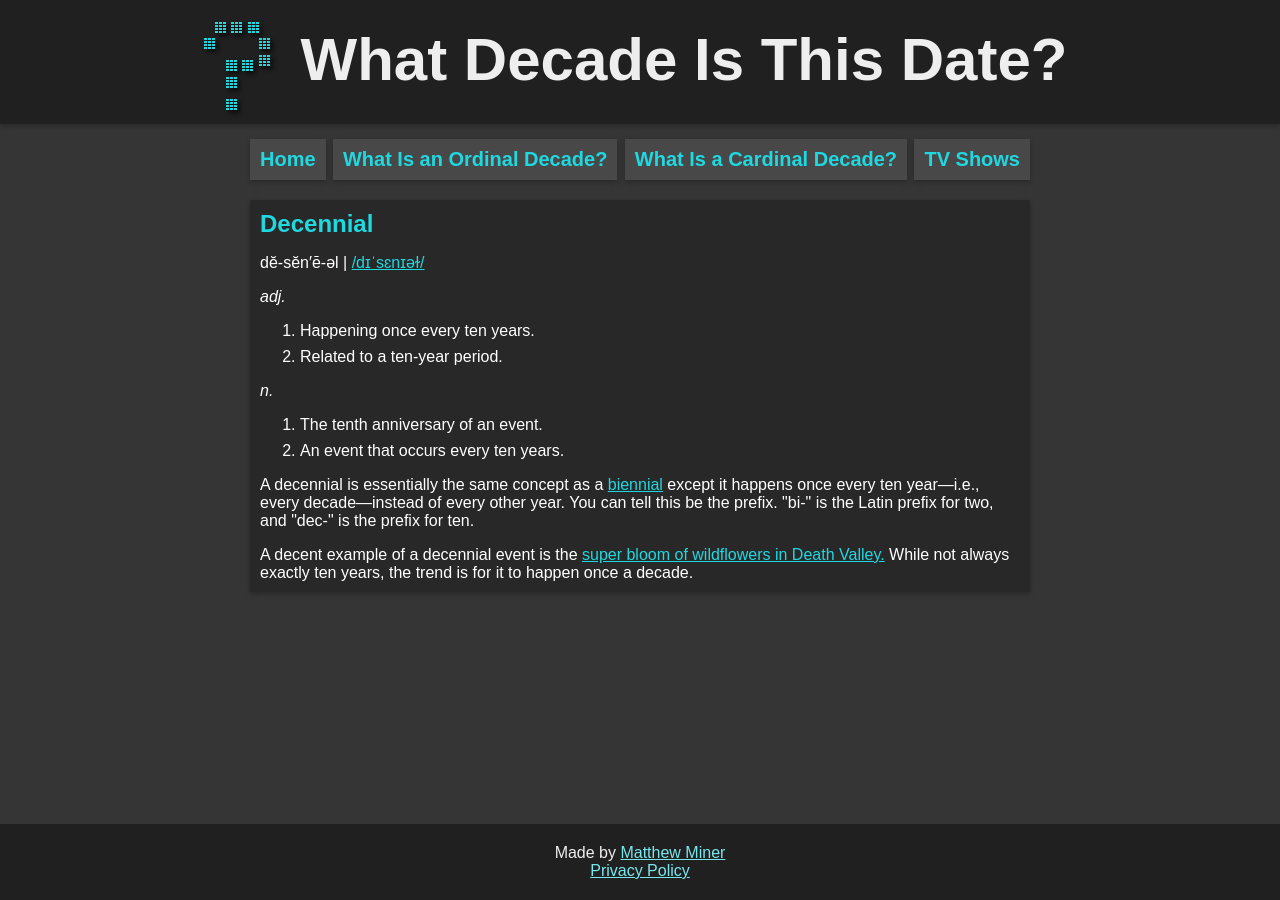
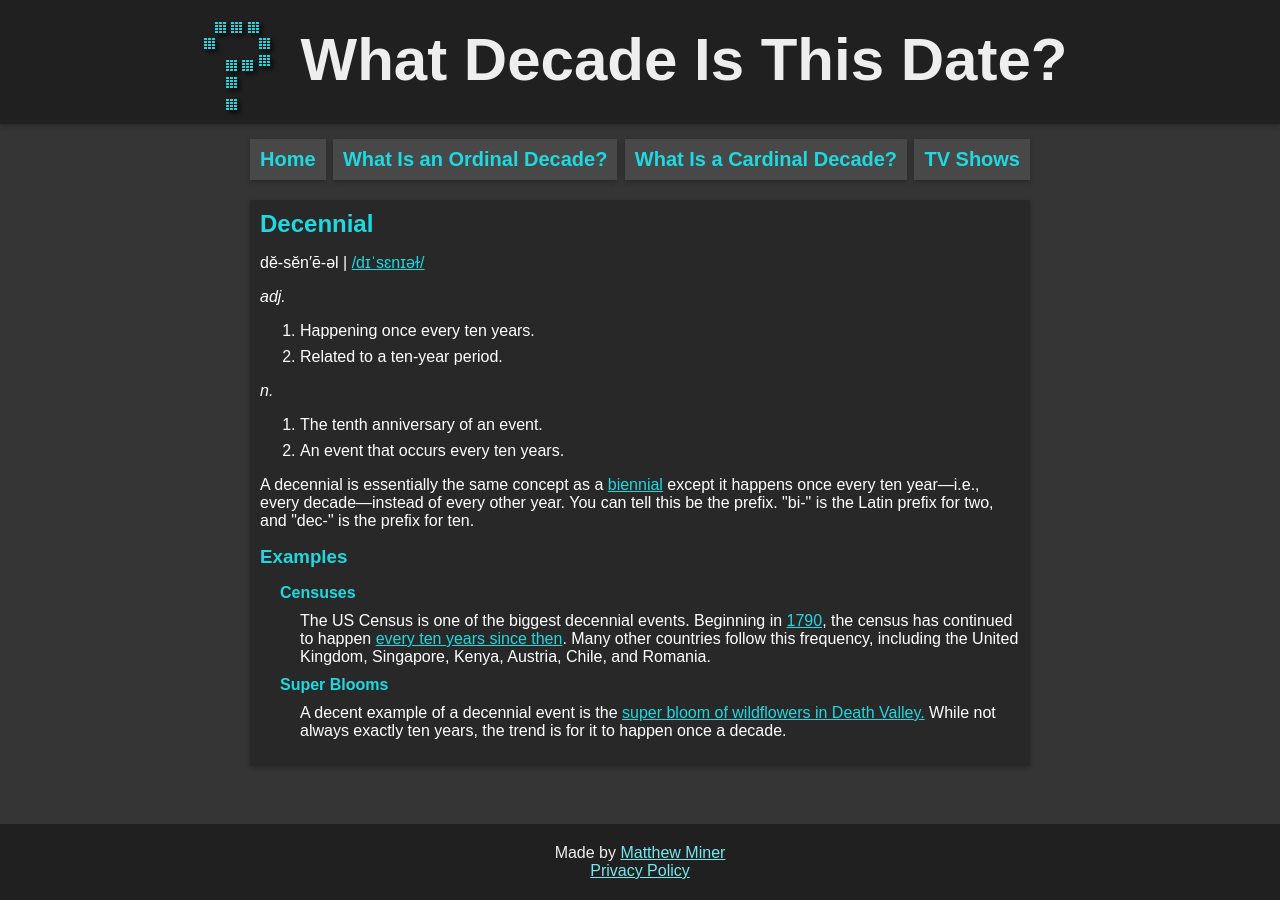
Before and after one commit to mminer237/whatdecadeisthis.date, a Jekyll site: the page built from _pages/decennial.html, in a window 1280 px wide. Built offline with Jekyll 4.4.1, drawn with Linux system fonts in a browser that asks for light colours.

Commit message:
Add better decennial example

```diff
--- a/_pages/decennial.html
+++ b/_pages/decennial.html
@@ -17,5 +17,11 @@ title: Decennial
 		<li>An event that occurs every ten years.</li>
 	</ol>
 	<p>A decennial is essentially the same concept as a <a href="https://ahdictionary.com/word/search.html?q=biennial">biennial</a> except it happens once every ten year—i.e., every decade—instead of every other year. You can tell this be the prefix. "bi-" is the Latin prefix for two, and "dec-" is the prefix for ten.</p>
-	<p>A decent example of a decennial event is the <a href="https://www.foxnews.com/travel/death-valley-in-bloom-rare-flowers-appear-once-every-10-years">super bloom of wildflowers in Death Valley.</a> While not always exactly ten years, the trend is for it to happen once a decade.</p>
+	<h3>Examples</h3>
+	<dl>
+		<dt>Censuses</dt>
+		<dd>The US Census is one of the biggest decennial events. Beginning in <a href="/1790">1790</a>, the census has continued to happen <a href="https://www.census.gov/history/www/programs/demographic/decennial_census.html" title="Decennial Census - History - U.S. Census Bureau">every ten years since then</a>. Many other countries follow this frequency, including the United Kingdom, Singapore, Kenya, Austria, Chile, and Romania.</dd>
+		<dt>Super Blooms</dt>
+		<dd>A decent example of a decennial event is the <a href="https://www.foxnews.com/travel/death-valley-in-bloom-rare-flowers-appear-once-every-10-years">super bloom of wildflowers in Death Valley.</a> While not always exactly ten years, the trend is for it to happen once a decade.</dd>
+	</dl>
 </section>
--- a/css/style.scss
+++ b/css/style.scss
@@ -151,10 +151,13 @@ section, article, details {
 		max-width: 760px;
 	}
 }
-h2, h2 a, h3, h4, h5, h6, summary {
+h2, h2 a, h3, h4, h5, h6, summary, dt {
 	color: $secondary-color;
 	font-weight: bold;
 	margin: 0 0 15px 0;
+}
+dt {
+	margin: 10px 0 10px 20px;
 }
 h2, summary {
 	font-size: 24px;
```
